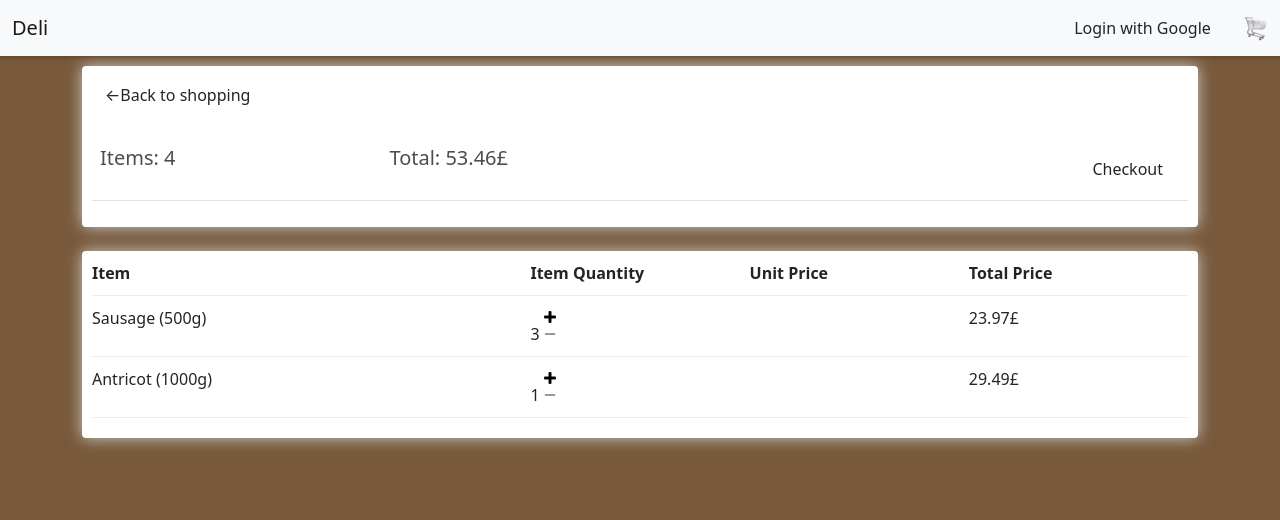
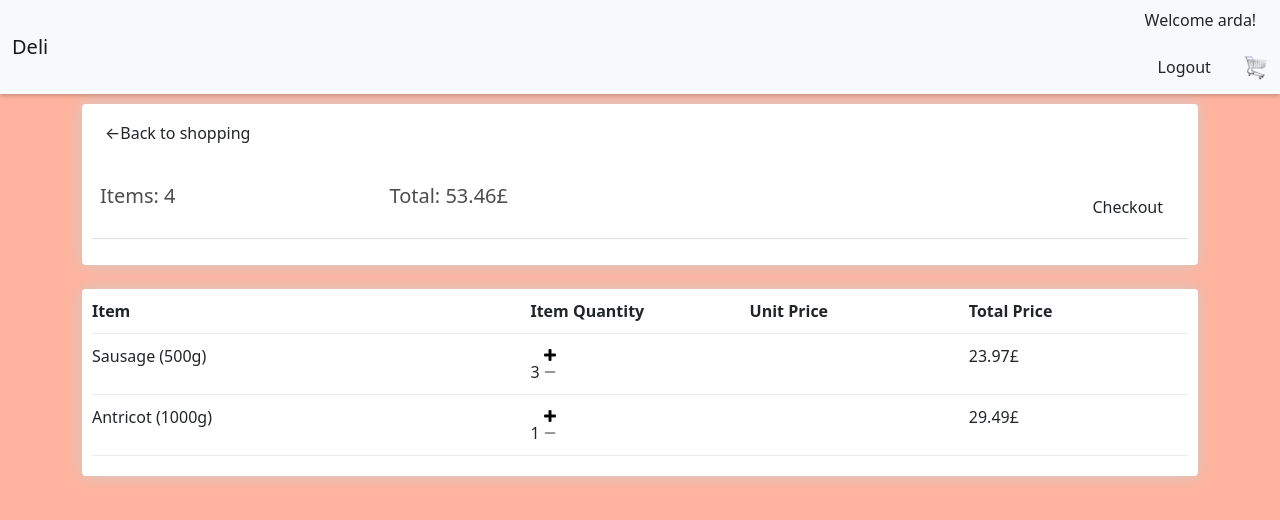
Before and after one commit to ArdaBalkir/djangoprototype, a Django app: page /cart/ in a window 1280 px wide. Shown: the top 520 px of the page. Run offline with Django 4.2, Linux system fonts and the light colour scheme; a user stored in the database is signed in; data comes from the database, SQL or seed files in the repository; both versions use the stored data as it was after the commit; lists and menus that the app fills with data are empty; some libraries are stand-ins or nearby versions.

Commit message:
added user authentication with google

```diff
--- a/internationalmarket/internationalmarket/urls.py
+++ b/internationalmarket/internationalmarket/urls.py
@@ -21,6 +21,7 @@
 urlpatterns = [
     path('admin/', admin.site.urls),
     path('', include('store.urls')),
+    path("accounts/", include("allauth.urls"))
 ]
 
 urlpatterns += static(settings.MEDIA_URL, document_root=settings.MEDIA_ROOT)
--- a/internationalmarket/static/css/main.css
+++ b/internationalmarket/static/css/main.css
@@ -1,6 +1,6 @@
 
 body{
-	background-color: hsl(30, 34%, 35%);
+	background-color: hsl(13, 100%, 81%);
 }
 
 h1,h2,h3,h4,h5,h6{
--- a/internationalmarket/static/js/addtocart.js
+++ b/internationalmarket/static/js/addtocart.js
@@ -0,0 +1,11 @@
+var updatebuttons = document.getElementsByClassName('update-cart')
+
+for(var i = 0; i < updatebuttons.length; i++){
+    updatebuttons[i].addEventListener('click', function(){
+        var productId = this.dataset.product
+        var action = this.dataset.action
+        console.log('productId:', productId, 'action:', action)
+        console.log('user:', user)
+
+    })
+}
--- a/internationalmarket/store/templates/store/main.html
+++ b/internationalmarket/store/templates/store/main.html
@@ -1,5 +1,6 @@
 <!DOCTYPE html>
 {% load static %}
+{% load socialaccount %}
 <html lang="en">
 <head>
     <meta charset="UTF-8">
@@ -9,7 +10,9 @@
     <link href="https://cdn.jsdelivr.net/npm/bootstrap@5.2.0/dist/css/bootstrap.min.css" rel="stylesheet" integrity="sha384-gH2yIJqKdNHPEq0n4Mqa/HGKIhSkIHeL5AyhkYV8i59U5AR6csBvApHHNl/vI1Bx" crossorigin="anonymous">
     <meta name="viewport" content="width=device-width, initial-scale=1, maximum-scale=1, minimum-scale=1" />
     <link rel="stylesheet" type="text/css" href="{% static 'css/main.css' %}">
-
+    <script type="text/javascript">
+      var user = '{{ request.user }}'
+    </script>
 </head>
 <body>
 
@@ -23,9 +26,13 @@
 
 
           </div>
-          <div class="form-inline my-2 my-lg-0">
-            <a href="#"class="btn">Login with Google</a>
-
+          <div class="form-inline my-2 my-lg-auto">
+            {% if user.is_authenticated %}
+            <p>Welcome {{ user.username }}!</p>
+            <a href="{% provider_login_url 'google' %}" class="btn">Logout</a>
+            {% else %}
+            <a href="{% provider_login_url 'google' %}" class="btn">Login With Google</a>
+            {% endif %}
             <a href="{% url 'cart' %}">
                <img  id="cart-icon" src="{% static 'images/cart.png' %}">
             </a>
@@ -41,6 +48,6 @@
     </div>
 
     <script src="https://cdn.jsdelivr.net/npm/bootstrap@5.2.0/dist/js/bootstrap.bundle.min.js" integrity="sha384-A3rJD856KowSb7dwlZdYEkO39Gagi7vIsF0jrRAoQmDKKtQBHUuLZ9AsSv4jD4Xa" crossorigin="anonymous"></script>
-    <script src="/internationalmarket/static/js/addtocart.js"></script>
+    <script src="{% static 'js/addtocart.js' %}"></script>
   </body>
 </html>
--- a/internationalmarket/store/urls.py
+++ b/internationalmarket/store/urls.py
@@ -1,8 +1,13 @@
 from django.urls import path
 from . import views
+from django.urls import path, include
+from django.views.generic import TemplateView
+from django.contrib.auth.views import LogoutView
 
 urlpatterns = [
     path('', views.store, name="store"),
     path('cart/', views.cart, name="cart"),
     path('checkout/', views.checkout, name="checkout"),
+    path('accounts/', include('allauth.urls')),
+    path('logout', LogoutView.as_view()),
 ]
```
Also changed, not shown: internationalmarket/internationalmarket/settings.py (+30 -1 lines), internationalmarket/db.sqlite3.
